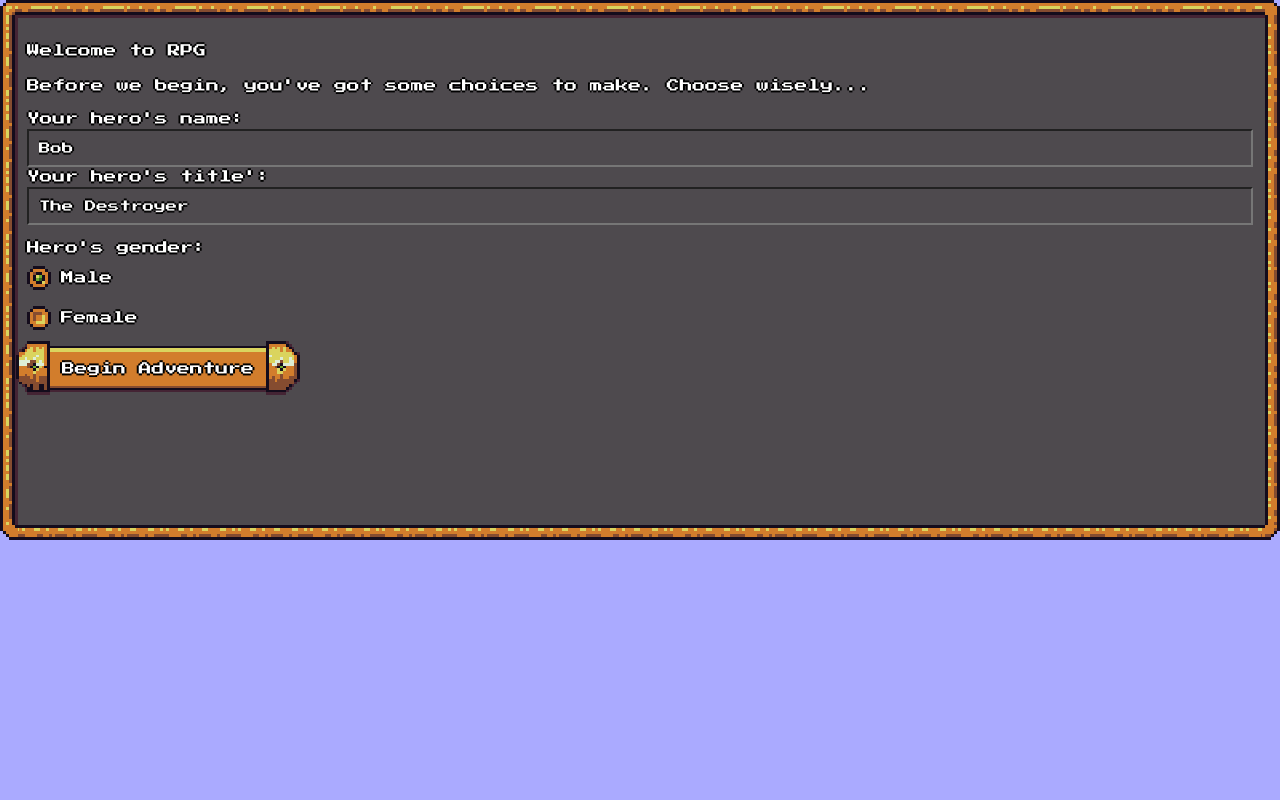
After one commit to green6060/js_rpg, a PHP site: page /2_view/player_create.html in a window 1280 px wide. The commit adds this page. Run offline with PHP 8.4, Linux system fonts and the light colour scheme; some libraries are stand-ins or nearby versions.

Commit message:
Added Jquery Selector
Selects player input first name and title

```diff
--- /dev/null
+++ b/2_view/player_create.html
@@ -0,0 +1,56 @@
+<!DOCTYPE html>
+<html>
+
+<head>
+  <meta charset="utf-8">
+  <title></title>
+  <meta name="Dallas Parker" content="Javascript role playing game js rpg">
+  <meta name="description" content="A Javascript role playing game or js rpg">
+  <meta name="viewport" content="width=device-width, initial-scale=1">
+
+  <link href="../4_resources/osgui_css_js_lib/dist/rpgui.css" rel="stylesheet" type="text/css" >
+  <link href="../4_resources/css/styles.css" rel="stylesheet" type="text/css" >
+
+</head>
+
+<body>
+
+  <div class="rpgui-content">
+
+    <div class="flex-wrap">
+
+      <div class="rpgui-container framed">
+
+        <p>Welcome to RPG</p>
+        <p>Before we begin, you've got some choices to make. Choose wisely...</p>
+
+        <form action="">
+          <label>Your hero's name:</label>
+          <input type="text" name="firstName" value="Bob" placeholder="Hero name">
+
+          <label>Your hero's title':</label>
+          <input type="text" name="title" value="The Destroyer" placeholder="Hero Title">
+          <br /><br />
+
+          <label>Hero's gender:</label>
+          <br />
+          <input class="rpgui-radio" checked type="radio" name="sex" value="male"><label>Male</label>
+          <br />
+          <input class="rpgui-radio" type="radio" name="sex" value="female"><label>Female</label>
+        </form>
+
+        <button class="rpgui-button golden" id="playerCreateBtn" type="button"><p>Begin Adventure</p></button>
+        <br /><br />
+
+      </div>
+      <!--/rpgui_container-->
+    </div>
+    <!--/flex_wrap-->
+  </div>
+  <!--/rpgui_content-->
+  <script src="https://ajax.googleapis.com/ajax/libs/jquery/2.1.4/jquery.min.js"></script>
+  <script src="../4_resources/osgui_css_js_lib/dist/rpgui.js"></script>
+  <script src="../4_resources/js/main.js"></script>
+</body>
+
+</html>
--- a/4_resources/css/styles.css
+++ b/4_resources/css/styles.css
@@ -5,5 +5,12 @@ body
 
 .rpgui-container {
   height:540px;
-  width:100%;
+  width: 100%
 }
+
+
+#flex-wrap {
+  display: flex;
+  flex-direction: row;
+  justify-items: center;
+}
--- a/4_resources/js/main.js
+++ b/4_resources/js/main.js
@@ -0,0 +1,5 @@
+$("#playerCreateBtn").click(function(){
+  var playerFirstName = $("input[name=firstName]").val();
+  var playerTitle = $("input[name=title]").val();
+  debugger;
+});
```
Also changed, not shown: 2_view/player_create.php (deleted, +0 -48 lines), index.php (+8 -0 lines).
